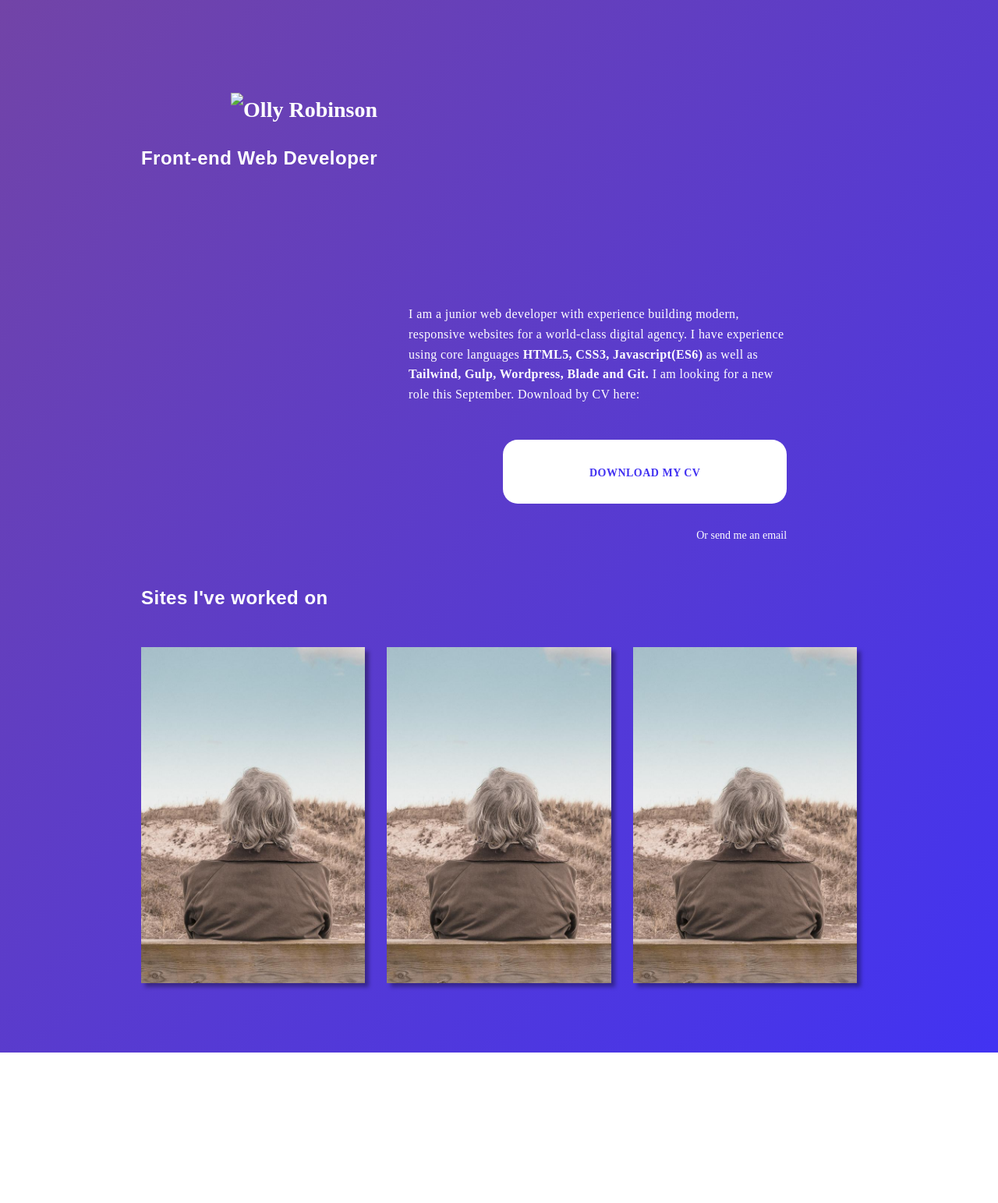
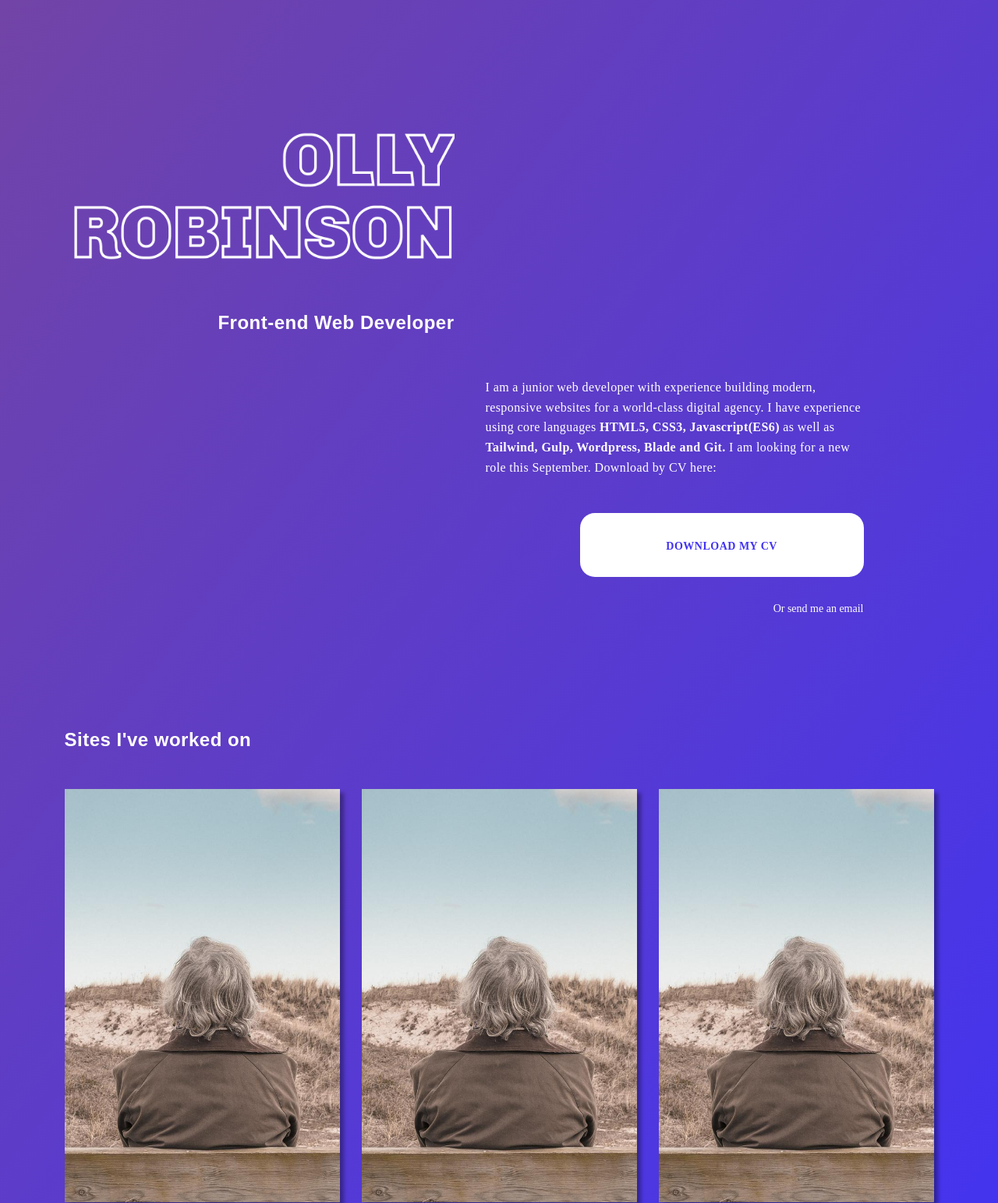
Before and after one commit to Ronald-Crosby/Olly-Robinson, a website: page index.html in a window 1280 px wide. Shown: the top 1543 px of the page at 78% size. Before the commit the page ends 1350 px from the top, so only its background shows below. Drawn offline with Linux system fonts and the light colour scheme; a web font is replaced by a local one.

Commit message:
move images to source file

```diff
--- a/index.html
+++ b/index.html
@@ -10,7 +10,7 @@
         <meta name="description" content="CV website for Olly Robinson, Front-end developer. Download my CV or get in touch.">
         <meta name="viewport" content="width=device-width, initial-scale=1">
         <link rel=”canonical” href=”ollyrobinson.dev”/>
-        <link rel="icon" type="image/x-icon" href="Design/favicon Olly Robinson.ico"/>
+        <link rel="icon" type="image/x-icon" href="./source/img/favicon Olly Robinson.ico"/>
         <link rel="stylesheet" href="dist/css/output.css">
     </head>
     <body class="js-body">
@@ -19,7 +19,7 @@
 
             <div class="column left-column">
                 <h1>
-                    <img src="Design/H1-logo-Olly-Robinson-compressor.png" alt="Olly Robinson">
+                    <img src="./source/img/H1-logo-Olly-Robinson-compressor.png" alt="Olly Robinson">
                 </h1>
                 <h2>
                     Front-end Web Developer
```
Also changed, not shown: source/img/121-300x200.jpg (deleted), source/img/H1-logo-Olly-Robinson-compressor.png (added), source/img/favicon Olly Robinson.ico (added), 2 other files.
